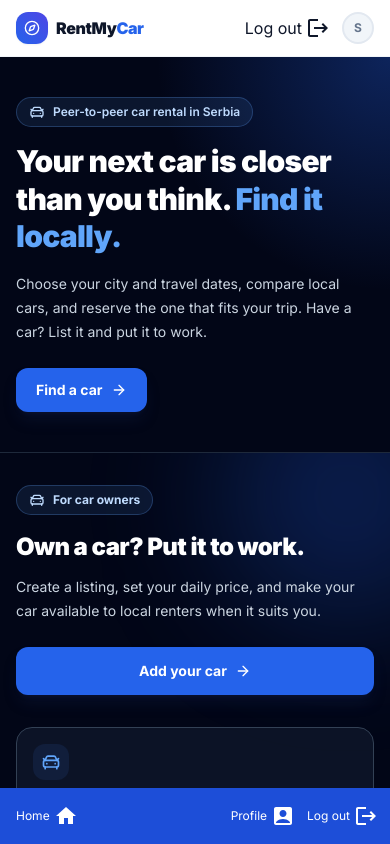
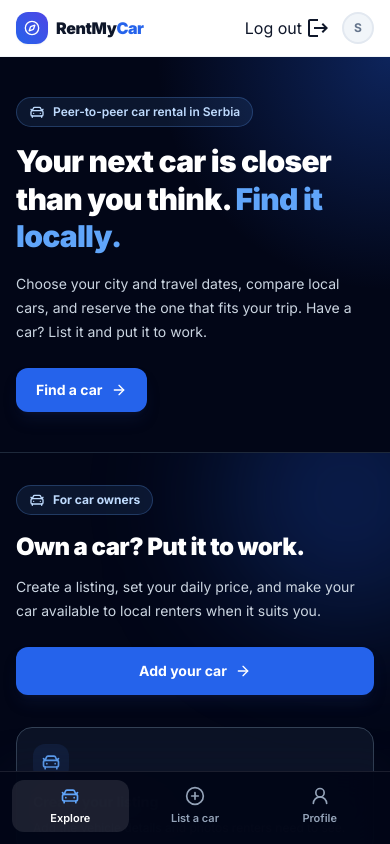
Before and after one commit to stefan-lukic/rent-my-car-app, a Next.js app: page / in a window 390 px wide. Built offline with nearby package versions, Linux system fonts and the light colour scheme; no server answers; sample sign-in values are in the browser's storage.

Commit message:
refactor: redesign mobile navigation

```diff
--- a/components/mobile/MobileFooter.tsx
+++ b/components/mobile/MobileFooter.tsx
@@ -1,79 +1,77 @@
 'use client';
 
 import Link from 'next/link';
-import HomeIcon from '@mui/icons-material/Home';
-import LoginIcon from '@mui/icons-material/Login';
-import AccountBoxIcon from '@mui/icons-material/AccountBox';
+import { usePathname } from 'next/navigation';
+import { CarFront, CirclePlus, UserRound, type LucideIcon } from 'lucide-react';
 import { useAuth } from '@/hooks/useAuth';
-import LogoutButton from '../LogoutButton';
-import { useState } from 'react';
 import l from '@/helper/en';
+
+interface NavigationItem {
+  label: string;
+  href: string;
+  icon: LucideIcon;
+  isActive: (pathname: string) => boolean;
+}
+
+const navigationItems: NavigationItem[] = [
+  {
+    label: l.navigation.explore,
+    href: '/#car-search',
+    icon: CarFront,
+    isActive: (pathname) =>
+      pathname === '/' ||
+      (pathname.startsWith('/cars/') && pathname !== '/cars/add-car'),
+  },
+  {
+    label: l.navigation.listCar,
+    href: '/cars/add-car',
+    icon: CirclePlus,
+    isActive: (pathname) => pathname === '/cars/add-car',
+  },
+  {
+    label: l.navigation.profile,
+    href: '/profile/my-profile',
+    icon: UserRound,
+    isActive: (pathname) => pathname.startsWith('/profile/'),
+  },
+];
 
 const MobileFooter = () => {
   const { isAuthenticated, loading } = useAuth();
-  const [activeButton, setActiveButton] = useState<string | null>(null);
+  const pathname = usePathname();
 
-  const handleClick = (action: string) => {
-    setActiveButton(action);
-  };
+  if (loading || !isAuthenticated) return null;
 
   return (
-    <>
-      {isAuthenticated && (
-        <div className="fixed bottom-0 left-0 right-0 bg-blue-700 text-white p-3 md:hidden">
-          <div className="flex items-center justify-between">
+    <nav
+      aria-label={l.navigation.mobileNavigation}
+      className="fixed inset-x-0 bottom-0 z-50 border-t border-white/10 bg-slate-950/95 px-3 pb-[max(0.75rem,env(safe-area-inset-bottom))] pt-2 shadow-[0_-12px_32px_rgba(15,23,42,0.18)] backdrop-blur-xl md:hidden"
+    >
+      <div className="mx-auto grid max-w-md grid-cols-3 gap-2">
+        {navigationItems.map(({ label, href, icon: Icon, isActive }) => {
+          const active = isActive(pathname);
+
+          return (
             <Link
-              href="/"
-              className={`flex items-center gap-1 cursor-pointer transition duration-300 ${activeButton === 'Home' ? 'bg-blue-500 rounded' : 'hover:bg-blue-600'} p-1 text-xs`}
-              onClick={() => handleClick('Home')}
+              key={href}
+              href={href}
+              aria-current={active ? 'page' : undefined}
+              className={`flex min-h-12 flex-col items-center justify-center gap-1 rounded-xl px-2 py-1.5 text-[11px] font-semibold transition-colors focus-visible:outline-none focus-visible:ring-2 focus-visible:ring-blue-400 focus-visible:ring-offset-2 focus-visible:ring-offset-slate-950 ${
+                active
+                  ? 'bg-white/10 text-white'
+                  : 'text-slate-400 hover:bg-white/5 hover:text-slate-100'
+              }`}
             >
-              {l.navigation.home}
-              <HomeIcon />
+              <Icon
+                aria-hidden="true"
+                className={`h-5 w-5 ${active ? 'text-blue-400' : ''}`}
+              />
+              <span>{label}</span>
             </Link>
-            <div className="flex space-x-2">
-              {!loading && (
-                <>
-                  {!isAuthenticated ? (
-                    <>
-                      <Link
-                        href="/sign-in"
-                        className={`flex align-items justify-center items-center  gap-1 cursor-pointer transition duration-300 ${activeButton === 'Sign-in' ? 'bg-blue-500 rounded' : 'hover:bg-blue-600'} p-1 text-xs`}
-                        onClick={() => handleClick('Sign-in')}
-                      >
-                        {l.navigation.signInMobile}
-                        <LoginIcon />
-                      </Link>
-                      <Link
-                        href="/sign-up"
-                        className={`flex align-items justify-center items-center gap-1 cursor-pointer transition duration-300 ${activeButton === 'Sign-up' ? 'bg-blue-500 rounded' : 'hover:bg-blue-600'} p-1 text-xs`}
-                        onClick={() => handleClick('Sign-up')}
-                      >
-                        {l.navigation.signUpMobile}
-                        <LoginIcon />
-                      </Link>
-                    </>
-                  ) : (
-                    <>
-                      <Link
-                        href="/profile/my-profile"
-                        className={`flex align-items justify-center items-center gap-1 cursor-pointer transition duration-300 ${activeButton === 'Profile' ? 'bg-blue-500 rounded' : 'hover:bg-blue-600'} p-1 text-xs`}
-                        onClick={() => handleClick('Profile')}
-                      >
-                        {l.navigation.profile}
-                        <AccountBoxIcon />
-                      </Link>
-                      <div className="flex align-items justify-center items-center text-xs">
-                        <LogoutButton />
-                      </div>
-                    </>
-                  )}
-                </>
-              )}
-            </div>
-          </div>
-        </div>
-      )}
-    </>
+          );
+        })}
+      </div>
+    </nav>
   );
 };
 
--- a/helper/en.tsx
+++ b/helper/en.tsx
@@ -313,6 +313,9 @@ const l = {
 
   navigation: {
     home: 'Home',
+    explore: 'Explore',
+    listCar: 'List a car',
+    mobileNavigation: 'Mobile navigation',
     signIn: 'Sign In',
     signInMobile: 'Sign-in',
     signUpMobile: 'Sign-up',
```
Also changed, not shown: 1 other file (tests, documents, lock files or other folders).
